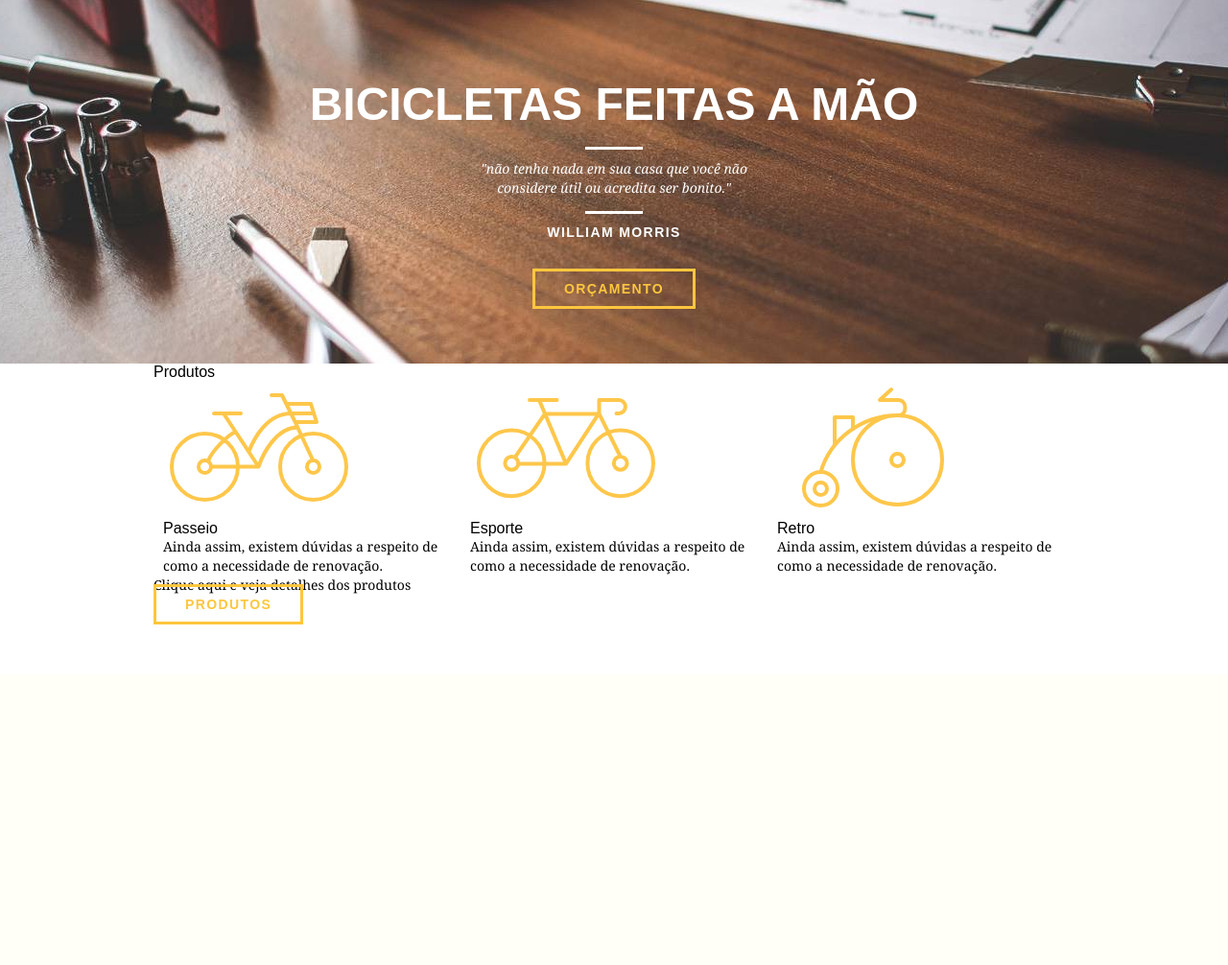
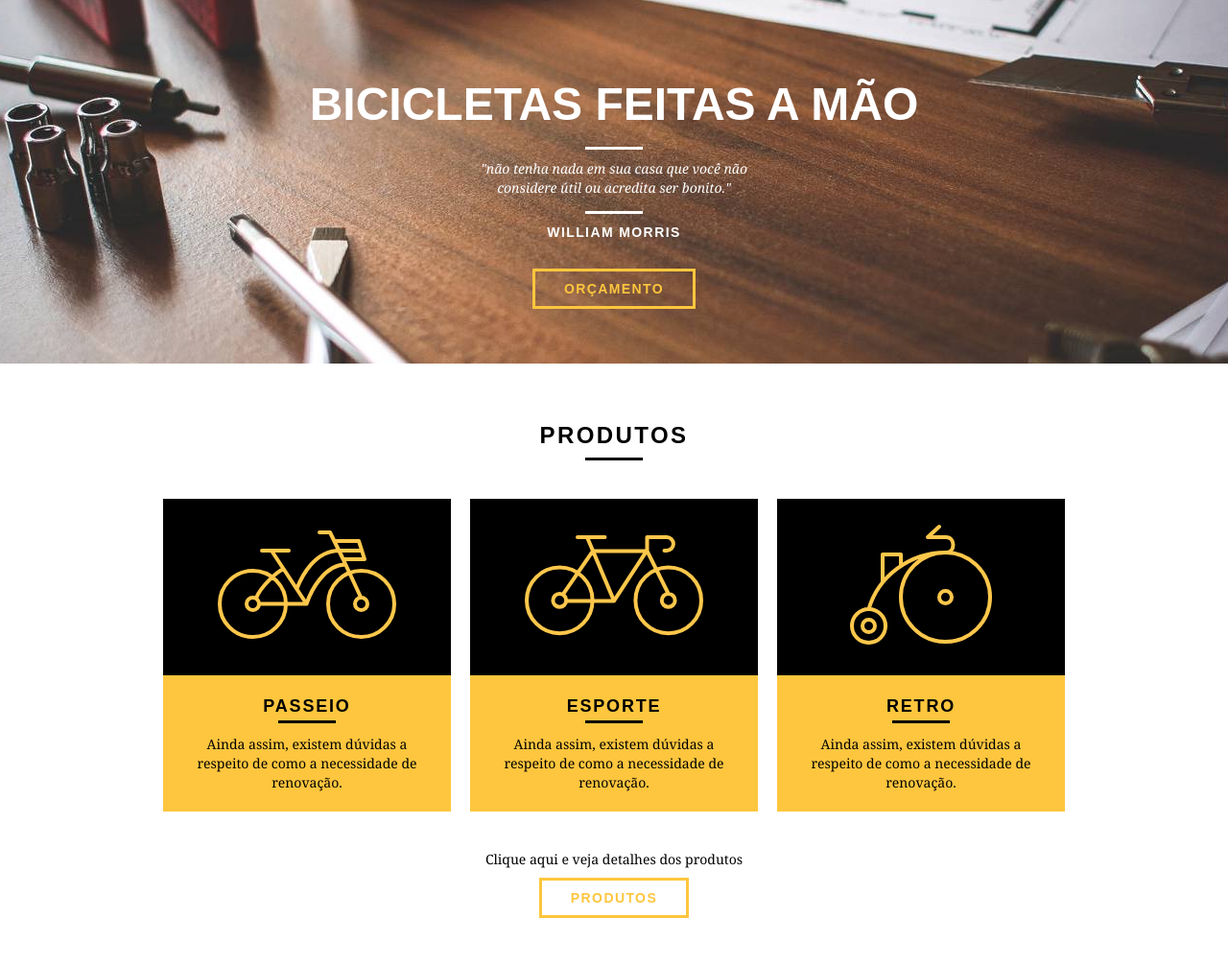
Before and after one commit to jorgeteixeirajr/webdesigncompleto, a PHP site: page / in a window 1280 px wide. Shown: the part 97-1103 px from the top of the page at 96% size. Before the commit the page ends 748 px from the top, so only its background shows below. Run offline with PHP 8.4, Linux system fonts and the light colour scheme.

Commit message:
Inclusão do estilo de Produtos.

```diff
--- a/bikcraft/css/style.css
+++ b/bikcraft/css/style.css
@@ -25,6 +25,31 @@ p {
   border: 3px solid #fff;
 }
 
+.btn.btn-preto:hover {
+  color: #000000;
+  border-color: #000;
+}
+
+.subtitulo {
+  font-size: 24px;
+  line-height: 30px;
+  font-weight: bold;
+  letter-spacing: .1em;
+  color: #000;
+  text-transform: uppercase;
+  text-align: center;
+  margin-bottom: 40px;
+}
+
+.subtitulo::after {
+  content: "";
+  display: block;
+  width: 60px;
+  height: 3px;
+  margin: 8px auto;
+  background: #000;
+}
+
 /* Header */
 .header {
   position: fixed;
@@ -32,6 +57,7 @@ p {
   width: 100%;
   background: #fec63e;
   padding: 15px 0;
+  z-index: 10;
 }
 
 .header_menu {
@@ -105,3 +131,50 @@ p {
   margin: 14px auto 10px auto;
   background: #ffffff;
 }
+
+/* Produtos */
+.produtos {
+  padding: 60px 0;
+}
+
+.produtos_lista li {
+  background: #fec63e;
+  text-align: center;
+}
+
+.produtos_lista h3 {
+  font-size: 18px;
+  line-height: 25px;
+  font-weight: bold;
+  text-transform: uppercase;
+  letter-spacing: .1em;
+  margin-top: 20px;
+}
+
+.produtos_lista h3::after {
+  content: "";
+  display: block;
+  width: 60px;
+  height: 3px;
+  margin: 2px auto;
+  background: #000;
+}
+
+.produtos_lista li p {
+  padding: 10px 20px 20px 20px;
+}
+
+.produtos_icone {
+  background: #000;
+  padding: 20px;
+}
+
+.call {
+  clear: both;
+  text-align: center;
+  padding-top: 40px;
+}
+
+.call p {
+  margin-bottom: 20px;
+}
```
